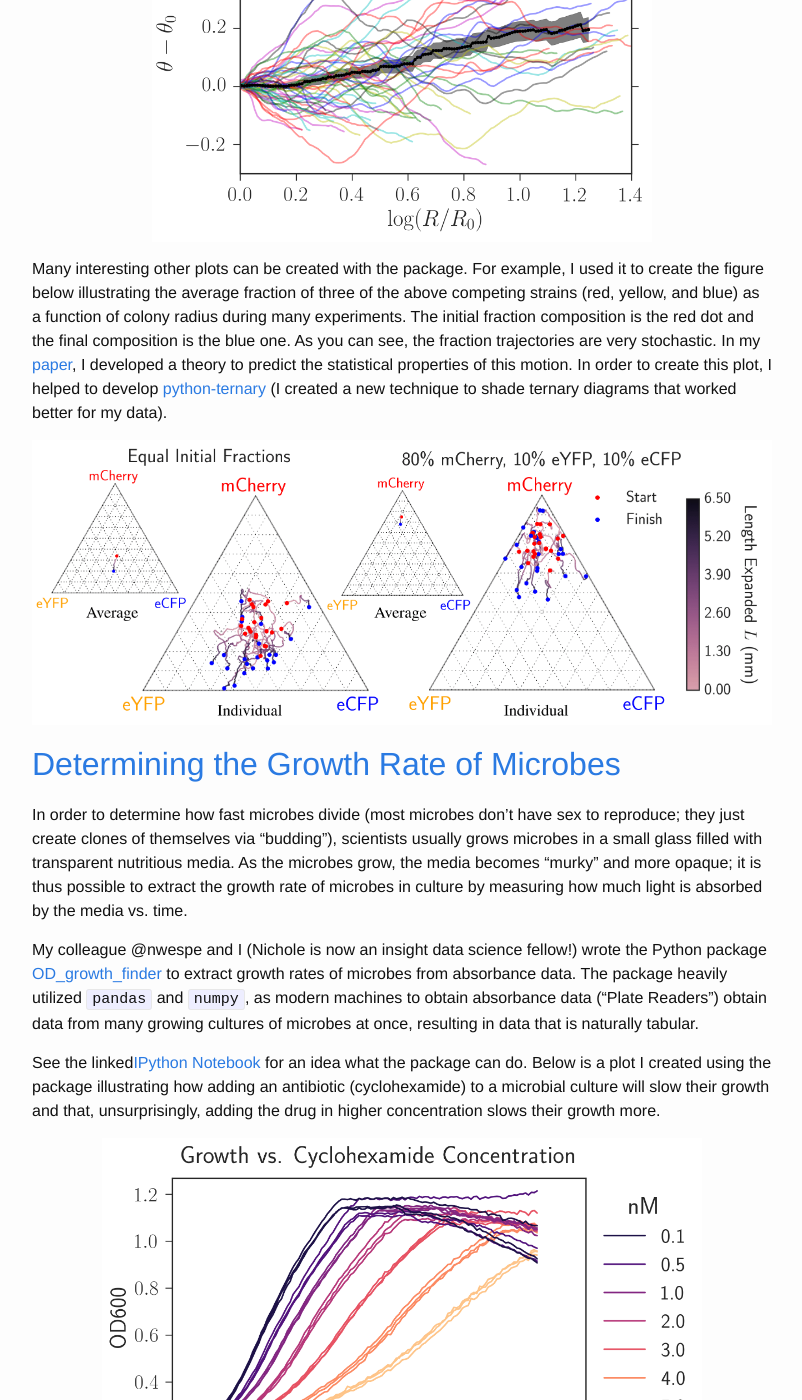
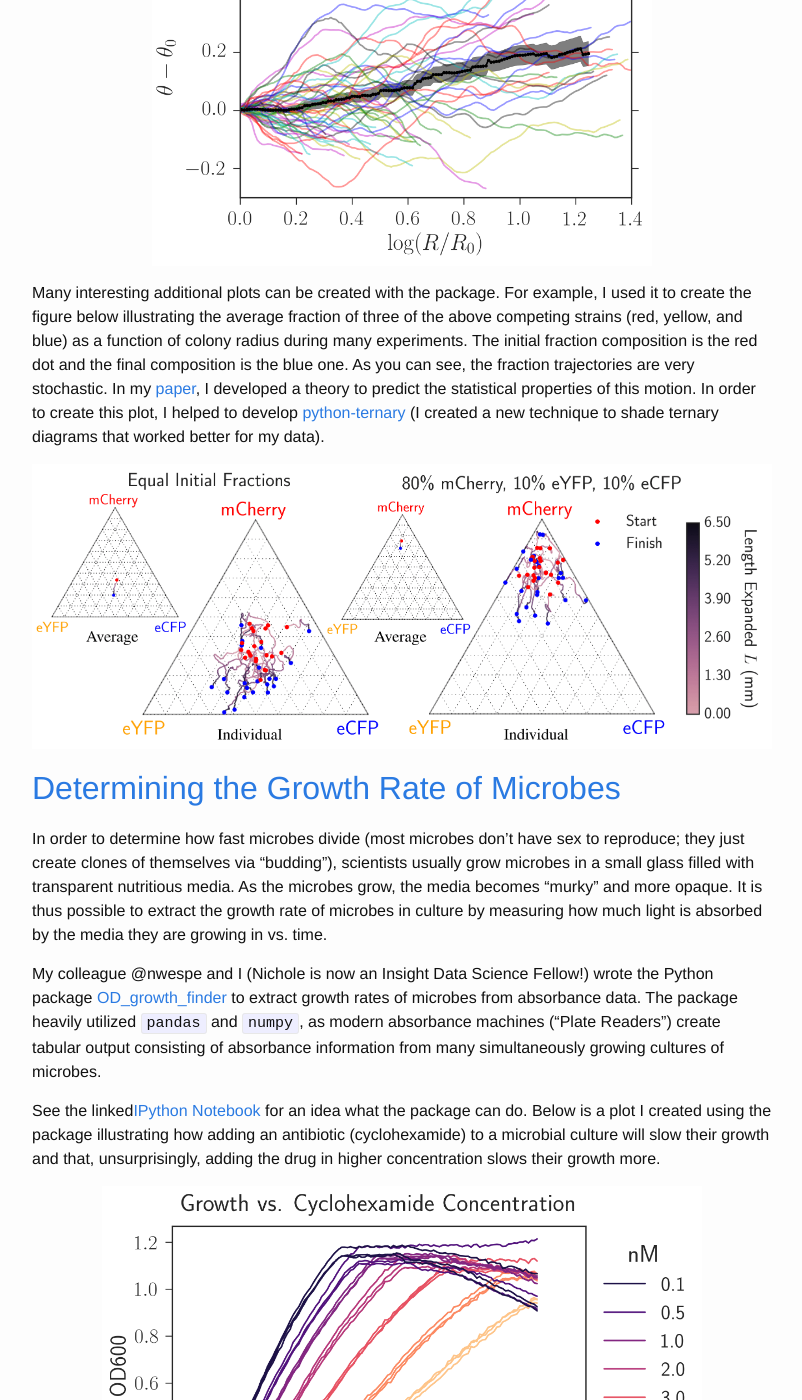
Before and after one commit to btweinstein/btweinstein.github.io, a Jekyll site: the page built from data_analysis.md, in a window 1280 px wide and 1400 px high, scrolled down 1133 px. Shown: the whole window, without its empty margins (238-1040 px from the left). Built offline with Jekyll 4.4.1, drawn with Linux system fonts in a browser that asks for light colours; nearby versions of some CDN libraries; some of the changed text lies outside the part shown.

Commit message:
Correcting text issues.

```diff
--- a/data_analysis.md
+++ b/data_analysis.md
@@ -9,8 +9,7 @@ I have authored several packages for my own data analysis needs in the laborator
 
 ## Image Analysis for Range Expansion Experiments
 
-I developed my own pipeline to process images and extract relevant information. This code
-was extensively used in a [paper I wrote](https://www.biorxiv.org/content/early/2017/06/07/145631). The pipeline
+I developed my own pipeline to process experimental images of growing microbial colonies and extract relevant information. This code was extensively used in a [paper I wrote](https://www.biorxiv.org/content/early/2017/06/07/145631). The pipeline
 consists of two packages:
 
 1. [range_expansion_image_analysis_fiji](https://github.com/Range-Expansions/range_expansion_image_analysis_fiji)
@@ -19,21 +18,14 @@ consists of two packages:
 The pipeline begins with the [range_expansion_image_analysis_fiji](https://github.com/Range-Expansions/range_expansion_image_analysis_fiji)
 repository where I used Fiji, and open-source image processing library, to  extract binary masks
 illustrating where different strains of fluorescent microbes were located in a colony.
-In the image below, the left was an experiment of mine where  multiple colors of *E. coli* expanded from
-a dense droplet and segregated into one color locally. The image  on the left is experiment, and the image
-on the right was the masks of each strain created using my script. The words "eYFP", "eCFP", and "mCherry"
-are labels for the strains corresponding to the fluroescent proteins that they produce.
+In the image below, the left was an experiment of mine where  multiple colors of *E. coli* expanded from a dense droplet and segregated into one color locally. The image  on the left is experiment, and the image on the right was the masks of each strain created using my script. The words "eYFP", "eCFP", and "mCherry" are labels for the strains corresponding to the fluroescent proteins that they produce.
 
- <p align="center">
+<p align="center">
 <img src="../images/resized/expansion_vs_mask_bigger_text.jpg" width="500">
 </p>
 
-After using Fiji to create the fluorescent masks, I imported the masks into python  and developed
-[range_expansion_image_analysis_python](https://github.com/Range-Expansions/range_expansion_image_analysis_python)
-to extract relevant information. My code extensively utilizes `scikit-image`, a standard Python-based image
-processing library. My Python package could extract various quantities such as the spatial correlation between strains,
-the average fraction of each strain vs. colony radius, and was utilized to compare my experimental results
-to theoretical predictions.
+After using Fiji to create the fluorescent masks, I imported the masks into python  and developed [range_expansion_image_analysis_python](https://github.com/Range-Expansions/range_expansion_image_analysis_python) to extract relevant information. My code extensively utilizes `scikit-image`, a standard Python-based image processing library. My Python package could extract various quantities such as the spatial correlation between strains,
+the average fraction of each strain vs. colony radius. I utilized the package to compare my experimental results to theoretical predictions.
 
 For example, in the linked [IPython notebook](https://github.com/Range-Expansions/range_expansion_image_analysis_python/blob/master/doc/domain_width_example_for_website.ipynb), I used my package to determine the growth of black sectors from experiments similar to that above; the average angular domain width vs. radius is plotted below.
 
@@ -41,9 +33,7 @@ For example, in the linked [IPython notebook](https://github.com/Range-Expansion
 <img src="../images/resized/growth_of_domains.png" width="500">
 </p>
 
-Many interesting other plots can be created with the package. For example, I used it to create the figure below illustrating the average fraction of three of the above competing strains (red, yellow, and blue) as a function of colony radius during many experiments. The initial fraction composition is the red dot and the final composition is the blue one. As you can see, the
-fraction trajectories are very stochastic. In my
-[paper](https://www.biorxiv.org/content/early/2017/06/07/145631), I developed a theory to predict the statistical properties of this motion. In order to create this plot, I helped to develop [python-ternary](https://github.com/marcharper/python-ternary) (I created a
+Many interesting additional plots can be created with the package. For example, I used it to create the figure below illustrating the average fraction of three of the above competing strains (red, yellow, and blue) as a function of colony radius during many experiments. The initial fraction composition is the red dot and the final composition is the blue one. As you can see, the fraction trajectories are very stochastic. In my [paper](https://www.biorxiv.org/content/early/2017/06/07/145631), I developed a theory to predict the statistical properties of this motion. In order to create this plot, I helped to develop [python-ternary](https://github.com/marcharper/python-ternary) (I created a
 new technique to shade ternary diagrams that worked better for my data).
 
  <p align="center">
@@ -51,27 +41,18 @@ new technique to shade ternary diagrams that worked better for my data).
 </p>
 
 
-
 ## [Determining the Growth Rate of Microbes](https://github.com/btweinstein/OD_growth_finder)
 
 In order to determine how fast microbes divide (most microbes don't have sex
-to reproduce; they just create clones of themselves via "budding"), scientists usually grows
-microbes in a small glass filled with transparent nutritious media.
-As the microbes grow, the media becomes  "murky" and more opaque; it is thus possible to extract the
-growth rate of microbes in culture by measuring how much light is absorbed by the media vs. time.
+to reproduce; they just create clones of themselves via "budding"), scientists usually grow
+microbes in a small glass filled with transparent nutritious media. As the microbes grow, the media becomes  "murky" and more opaque. It is thus possible to extract the growth rate of microbes in culture by measuring how much light is absorbed by the media they are growing in vs. time.
 
-My colleague @nwespe and I (Nichole is now an insight data science fellow!) wrote the Python package
-[OD_growth_finder](https://github.com/btweinstein/OD_growth_finder) to
-extract growth rates of microbes from absorbance data. The package heavily utilized `pandas`
-and `numpy`, as modern machines to obtain absorbance data ("Plate Readers") obtain data from many growing
-cultures of microbes at once, resulting in data that is naturally tabular.
+My colleague @nwespe and I (Nichole is now an Insight Data Science Fellow!) wrote the Python package [OD_growth_finder](https://github.com/btweinstein/OD_growth_finder) to extract growth rates of microbes from absorbance data. The package heavily utilized `pandas`
+and `numpy`, as modern absorbance machines ("Plate Readers") create tabular output consisting of absorbance information from many simultaneously growing cultures of microbes.
 
-See the linked[IPython Notebook](https://github.com/btweinstein/OD_growth_finder/blob/master/OD_growth_analyzer_example.ipynb)
-for an idea what the package can do. Below is a plot I created using the package illustrating
-how adding an antibiotic (cyclohexamide) to a microbial culture will slow their growth and that,
-unsurprisingly, adding the drug in higher concentration slows their growth more.
+See the linked[IPython Notebook](https://github.com/btweinstein/OD_growth_finder/blob/master/OD_growth_analyzer_example.ipynb) for an idea what the package can do. Below is a plot I created using the package illustrating how adding an antibiotic (cyclohexamide) to a microbial culture will slow their growth and that, unsurprisingly, adding the drug in higher concentration slows their growth more.
 
- <p align="center">
+<p align="center">
 <img src="../images/resized/cyclo_room.png" width="600">
 </p>
 
```
Also changed, not shown: computation.md (+3 -3 lines), index.md (+1 -1 lines), research.md (+7 -7 lines).
